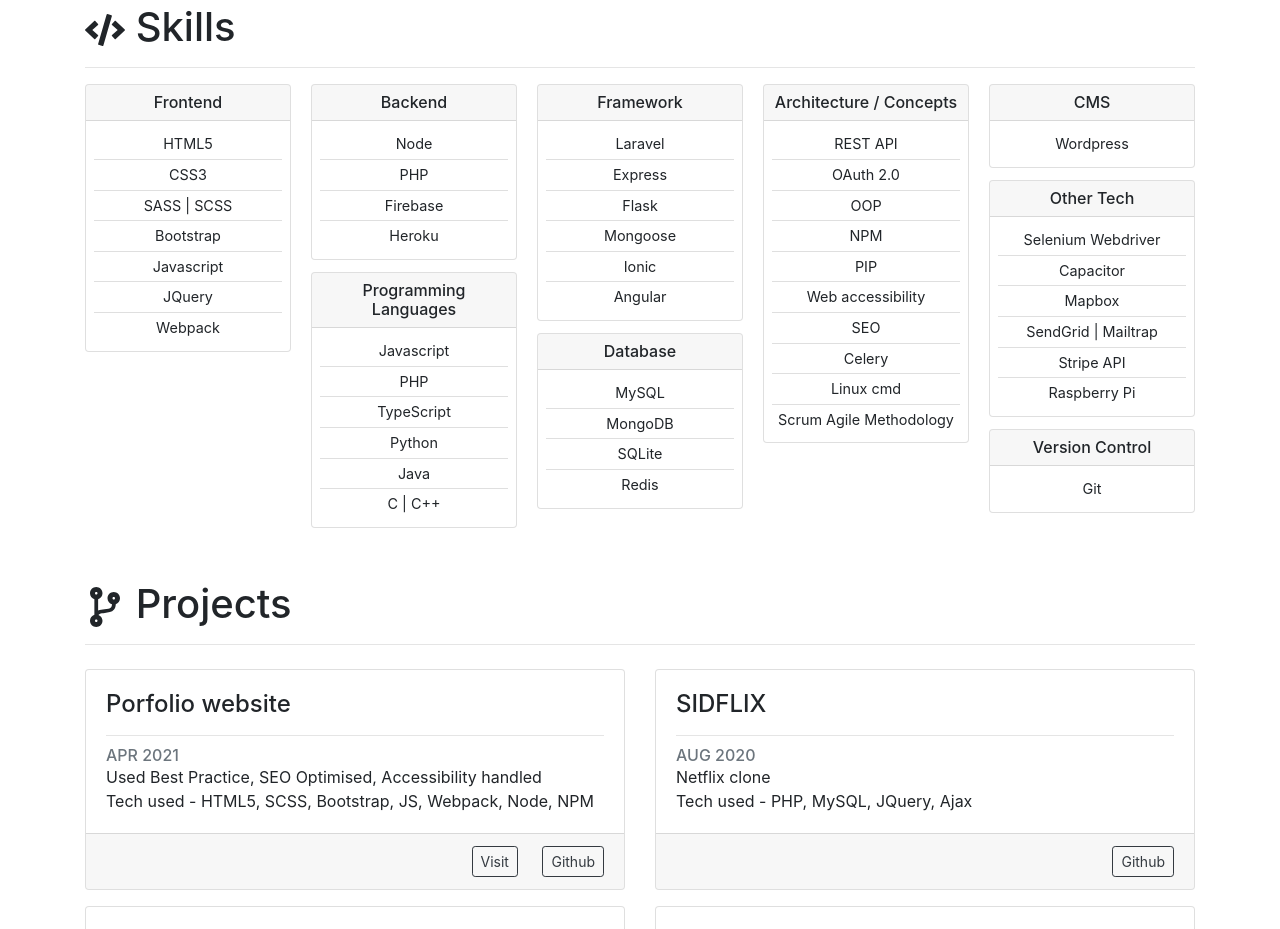
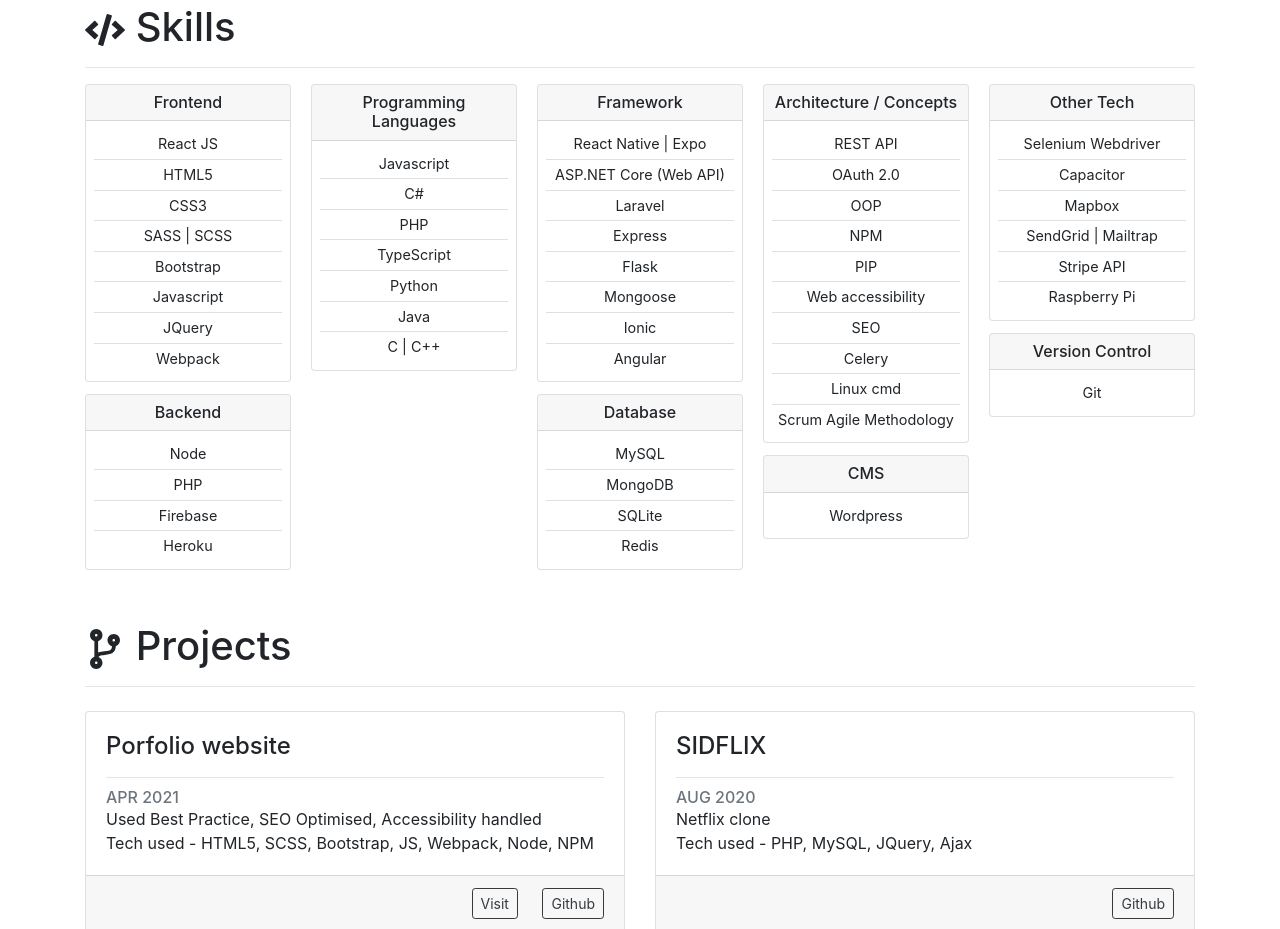
Before and after one commit to SiddharthPrakashan/resume, a website built with webpack: page index.html in a window 1280 px wide. Shown: the part 1620-2549 px from the top of the page. Built offline with nearby package versions, Linux system fonts and the light colour scheme; files whose address does not match are found by name.

Commit message:
added new skills

```diff
--- a/index.html
+++ b/index.html
@@ -214,6 +214,7 @@
               </div>
               <div class="card-body p-2">
                 <ul class="list-group list-group-flush">
+                  <li class="list-group-item p-1">React JS</li>
                   <li class="list-group-item p-1">HTML5</li>
                   <li class="list-group-item p-1">CSS3</li>
                   <li class="list-group-item p-1">SASS | SCSS</li>
@@ -246,6 +247,7 @@
               <div class="card-body p-2">
                 <ul class="list-group list-group-flush">
                   <li class="list-group-item p-1">Javascript</li>
+                  <li class="list-group-item p-1">C#</li>
                   <li class="list-group-item p-1">PHP</li>
                   <li class="list-group-item p-1">TypeScript</li>
                   <li class="list-group-item p-1">Python</li>
@@ -261,6 +263,8 @@
               </div>
               <div class="card-body p-2">
                 <ul class="list-group list-group-flush">
+                  <li class="list-group-item p-1">React Native | Expo</li>
+                  <li class="list-group-item p-1">ASP.NET Core (Web API)</li>
                   <li class="list-group-item p-1">Laravel</li>
                   <li class="list-group-item p-1">Express</li>
                   <li class="list-group-item p-1">Flask</li>
```
